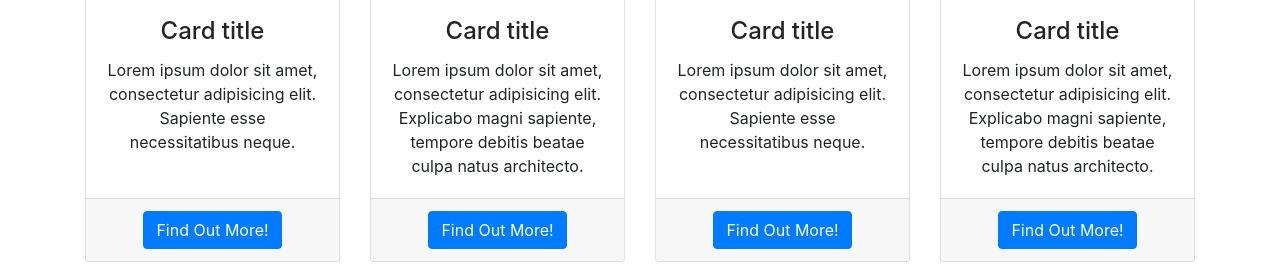
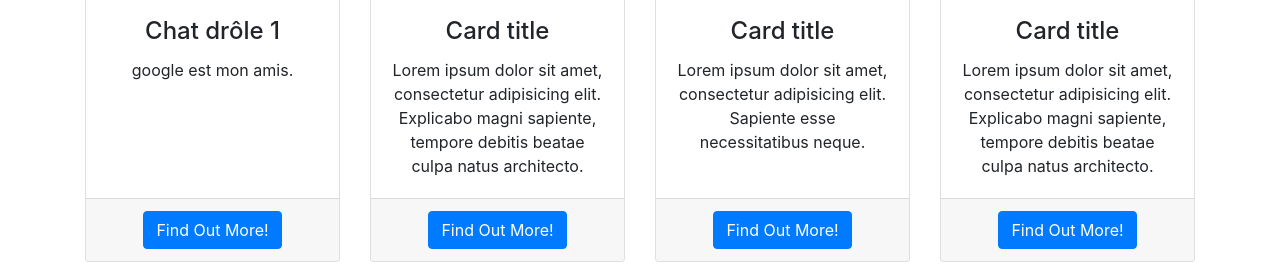
Before and after one commit to mattlax/siteweb1, a website: page index.html in a window 1280 px wide. Shown: the part 614-879 px from the top of the page. Drawn offline with Linux system fonts and the light colour scheme.

Commit message:
Update index.html

```diff
--- a/index.html
+++ b/index.html
@@ -65,8 +65,8 @@
         <div class="card h-100">
           <img class="card-img-top" src="https://i2.wp.com/deshommesetdeschats.com/wp-content/uploads/2017/05/photo-petit-chat-image-chat-mignon-foto-de-chat-image-de-petit-chat-photo-mignonne-chaton-image-du-chat-image-drole-de-chat-marrant-photos-chatons-image-chat-drole.jpg?ssl=1"">
           <div class="card-body">
-            <h4 class="card-title">Card title</h4>
-            <p class="card-text">Lorem ipsum dolor sit amet, consectetur adipisicing elit. Sapiente esse necessitatibus neque.</p>
+            <h4 class="card-title">Chat drôle 1</h4>
+            <p class="card-text">google est mon amis.</p>
           </div>
           <div class="card-footer">
             <a href="#" class="btn btn-primary">Find Out More!</a>
```
